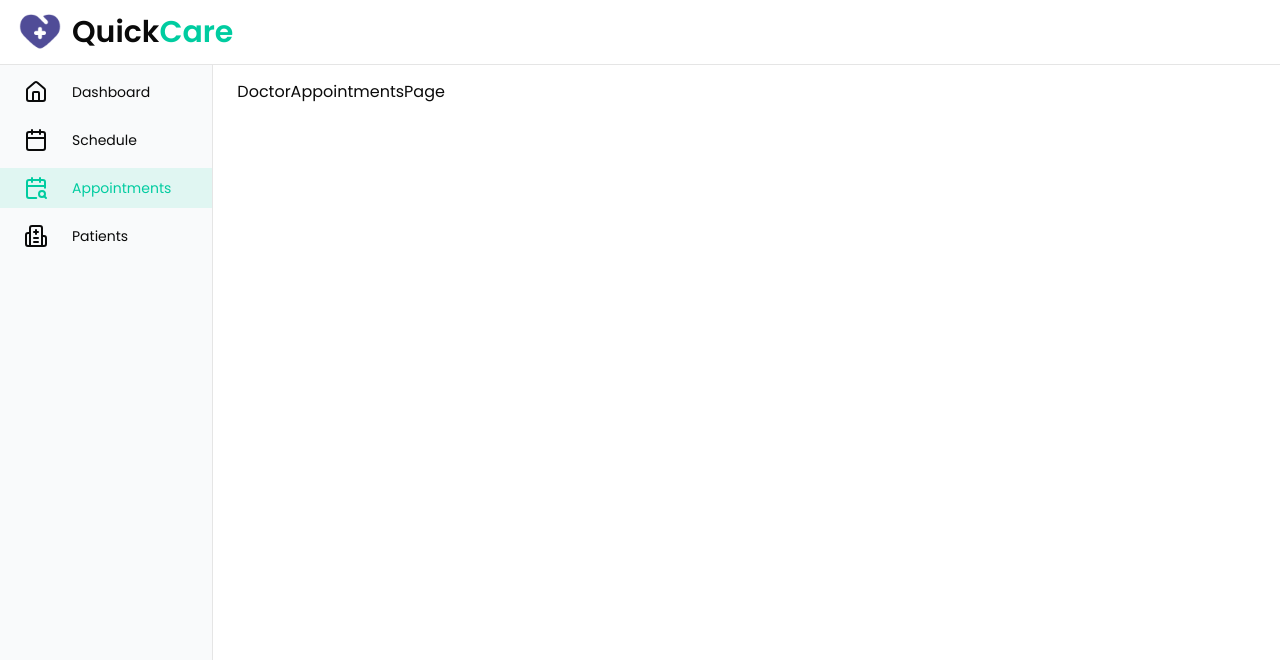
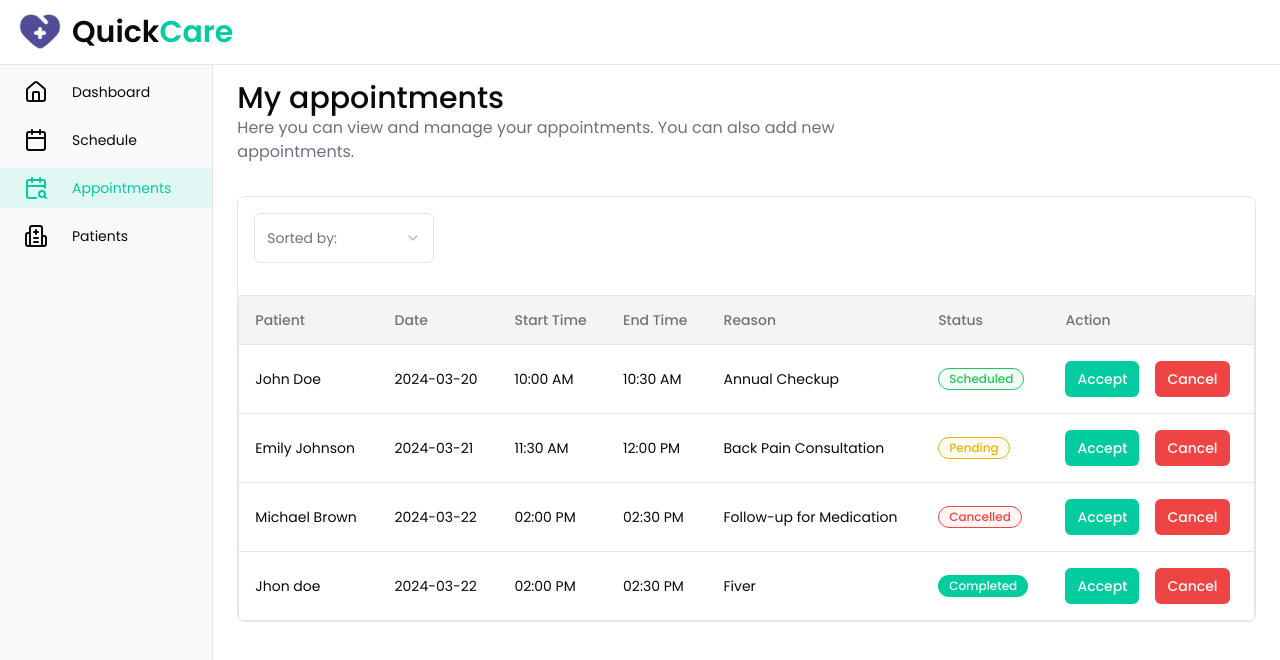
Before and after one commit to Sakibahmed2/quick-care-frontend, a Next.js app: page /dashboard/doctor/appointments in a window 1280 px wide. Shown: the top 660 px of the page. Built offline with nearby package versions, Linux system fonts and the light colour scheme.

Commit message:
Doctor dashboard design done exept patient

```diff
--- a/src/app/(withDashboard)/dashboard/admin/page.tsx
+++ b/src/app/(withDashboard)/dashboard/admin/page.tsx
@@ -20,22 +20,22 @@ import {
 const statistics = [
   {
     title: "Total doctors",
-    count: 10,
+    value: 10,
     icon: <BriefcaseMedical size={52} />,
   },
   {
     title: "Total appointments",
-    count: 10,
+    value: 10,
     icon: <CalendarDays size={52} />,
   },
   {
     title: "Total patients",
-    count: 10,
+    value: 10,
     icon: <Hospital size={52} />,
   },
   {
     title: "Total transactions",
-    count: "$1000",
+    value: "$1000",
     icon: <WalletCards size={52} />,
   },
 ];
--- a/src/app/(withDashboard)/dashboard/doctor/appointments/page.tsx
+++ b/src/app/(withDashboard)/dashboard/doctor/appointments/page.tsx
@@ -1,7 +1,148 @@
-import React from "react";
+"use client";
+
+import { Badge } from "@/components/UI/badge";
+/* eslint-disable @typescript-eslint/no-unused-vars */
+import { Button } from "@/components/UI/button";
+import {
+  Select,
+  SelectContent,
+  SelectGroup,
+  SelectItem,
+  SelectLabel,
+  SelectTrigger,
+  SelectValue,
+} from "@/components/UI/select";
+import {
+  Table,
+  TableBody,
+  TableCell,
+  TableHead,
+  TableHeader,
+  TableRow,
+} from "@/components/UI/table";
+
+export const appointmentData = [
+  {
+    id: "1",
+    patientName: "John Doe",
+    date: "2024-03-20", // YYYY-MM-DD format
+    startTime: "10:00 AM", // HH:MM AM/PM format
+    endTime: "10:30 AM", // HH:MM AM/PM format
+    status: "Scheduled",
+    reason: "Annual Checkup",
+  },
+  {
+    id: "2",
+    patientName: "Emily Johnson",
+    date: "2024-03-21",
+    startTime: "11:30 AM",
+    endTime: "12:00 PM",
+    status: "Pending",
+    reason: "Back Pain Consultation",
+  },
+  {
+    id: "3",
+    patientName: "Michael Brown",
+    date: "2024-03-22",
+    startTime: "02:00 PM",
+    endTime: "02:30 PM",
+    status: "Cancelled",
+    reason: "Follow-up for Medication",
+  },
+  {
+    id: "3",
+    patientName: " Jhon doe",
+    date: "2024-03-22",
+    startTime: "02:00 PM",
+    endTime: "02:30 PM",
+    status: "Completed",
+    reason: "Fiver",
+  },
+];
 
 const DoctorAppointmentsPage = () => {
-  return <div>DoctorAppointmentsPage</div>;
+  return (
+    <div>
+      <div className="flex justify-between items-center">
+        <div>
+          <h1 className="text-3xl font-medium">My appointments </h1>
+          <p className="text-gray-500 w-10/12 ">
+            Here you can view and manage your appointments. You can also add new
+            appointments.{" "}
+          </p>
+        </div>
+      </div>
+
+      <div className="border mt-8 rounded-lg">
+        <div className="flex justify-between items-center mb-4 p-4">
+          <Select>
+            <SelectTrigger className="w-[180px] py-6">
+              <SelectValue placeholder={`Sorted by: `} />
+            </SelectTrigger>
+            <SelectContent>
+              <SelectGroup>
+                <SelectLabel>Sort by</SelectLabel>
+
+                <SelectItem value="createdAt">Newest</SelectItem>
+                <SelectItem value="-createdAt">Oldest</SelectItem>
+              </SelectGroup>
+            </SelectContent>
+          </Select>
+        </div>
+
+        <Table>
+          <TableHeader className="rounded-md">
+            <TableRow className="overflow-hidden rounded-md">
+              <TableHead>Patient</TableHead>
+              <TableHead>Date</TableHead>
+              <TableHead>Start Time</TableHead>
+              <TableHead>End Time</TableHead>
+              <TableHead>Reason</TableHead>
+              <TableHead>Status</TableHead>
+              <TableHead>Action</TableHead>
+            </TableRow>
+          </TableHeader>
+          <TableBody>
+            {appointmentData.map((item, idx) => (
+              <TableRow key={idx}>
+                <TableCell>{item.patientName}</TableCell>
+                <TableCell>{item.date}</TableCell>
+                <TableCell>{item.startTime}</TableCell>
+                <TableCell>{item.endTime}</TableCell>
+                <TableCell>{item.reason ? item.reason : "N/A"}</TableCell>
+
+                <TableCell>
+                  <Badge
+                    variant={
+                      item.status === "Scheduled"
+                        ? "success"
+                        : item.status === "Pending"
+                        ? "warning"
+                        : item.status === "Cancelled"
+                        ? "danger"
+                        : "default"
+                    }
+                  >
+                    {item.status}
+                  </Badge>
+                </TableCell>
+                <TableCell>
+                  <div className="flex items-center space-x-4">
+                    <Button variant={"default"} size={"sm"}>
+                      Accept
+                    </Button>
+                    <Button variant={"destructive"} size={"sm"}>
+                      Cancel
+                    </Button>
+                  </div>
+                </TableCell>
+              </TableRow>
+            ))}
+          </TableBody>
+        </Table>
+      </div>
+    </div>
+  );
 };
 
 export default DoctorAppointmentsPage;
--- a/src/app/(withDashboard)/dashboard/doctor/page.tsx
+++ b/src/app/(withDashboard)/dashboard/doctor/page.tsx
@@ -1,7 +1,106 @@
-import React from "react";
+import { Badge } from "@/components/UI/badge";
+import StatisticsCard from "@/components/UI/StatisticsCard";
+import {
+  Table,
+  TableBody,
+  TableCell,
+  TableHead,
+  TableHeader,
+  TableRow,
+} from "@/components/UI/table";
+import { Calendar, Hospital, Receipt } from "lucide-react";
+
+const statistics = [
+  {
+    title: "Patients",
+    value: 100,
+    icon: <Hospital />,
+  },
+  {
+    title: "Appointments",
+    value: 100,
+    icon: <Calendar />,
+  },
+  {
+    title: "Earnings",
+    value: 100,
+    icon: <Receipt />,
+  },
+];
+
+const appointmentsData = [
+  {
+    id: "1",
+    patientName: "John Doe",
+    date: "2024-03-20",
+    time: "10:00 AM",
+    status: "Scheduled",
+  },
+  {
+    id: "2",
+    patientName: "Emily Johnson",
+    date: "2024-03-21",
+    time: "11:30 AM",
+    status: "Pending",
+  },
+  {
+    id: "3",
+    patientName: "Michael Brown",
+    date: "2024-03-22",
+    time: "02:00 PM",
+    status: "Cancelled",
+  },
+];
 
 const DoctorDashboard = () => {
-  return <div>DoctorDashboard</div>;
+  return (
+    <div>
+      <div className="grid grid-cols-3 gap-4">
+        {statistics.map((item, idx) => (
+          <StatisticsCard key={idx} item={item} />
+        ))}
+      </div>
+
+      <div className="mt-8">
+        <div>
+          <h2 className="text-xl font-medium mb-2">Recent appointments</h2>
+        </div>
+
+        <Table>
+          <TableHeader className="rounded-md">
+            <TableRow className="overflow-hidden rounded-md">
+              <TableHead>Patient</TableHead>
+              <TableHead>Date</TableHead>
+              <TableHead>Time</TableHead>
+              <TableHead>Status</TableHead>
+            </TableRow>
+          </TableHeader>
+          <TableBody>
+            {appointmentsData.map((item, idx) => (
+              <TableRow key={idx}>
+                <TableCell>{item.patientName}</TableCell>
+                <TableCell>{item.date}</TableCell>
+                <TableCell>{item.time}</TableCell>
+                <TableCell className="">
+                  <Badge
+                    variant={
+                      item.status === "Scheduled"
+                        ? "success"
+                        : item.status === "Pending"
+                        ? "warning"
+                        : "danger"
+                    }
+                  >
+                    {item.status}
+                  </Badge>
+                </TableCell>
+              </TableRow>
+            ))}
+          </TableBody>
+        </Table>
+      </div>
+    </div>
+  );
 };
 
 export default DoctorDashboard;
--- a/src/app/(withDashboard)/dashboard/doctor/schedules/page.tsx
+++ b/src/app/(withDashboard)/dashboard/doctor/schedules/page.tsx
@@ -1,7 +1,132 @@
-import React from "react";
+"use client";
+
+import { Badge } from "@/components/UI/badge";
+/* eslint-disable @typescript-eslint/no-unused-vars */
+import { Button } from "@/components/UI/button";
+import { Input } from "@/components/UI/input";
+import {
+  Select,
+  SelectContent,
+  SelectGroup,
+  SelectItem,
+  SelectLabel,
+  SelectTrigger,
+  SelectValue,
+} from "@/components/UI/select";
+import {
+  Table,
+  TableBody,
+  TableCell,
+  TableHead,
+  TableHeader,
+  TableRow,
+} from "@/components/UI/table";
+import { Search, SquarePlus } from "lucide-react";
+import { useState } from "react";
+
+const doctorSchedules = [
+  {
+    id: "1",
+    date: "2024-03-20",
+    startTime: "09:00 AM",
+    endTime: "09:30 AM",
+    status: "Available",
+  },
+  {
+    id: "2",
+    date: "2024-03-20",
+    startTime: "09:30 AM",
+    endTime: "10:00 AM",
+    status: "Booked",
+  },
+  {
+    id: "3",
+    date: "2024-03-20",
+    startTime: "10:00 AM",
+    endTime: "10:30 AM",
+    status: "Available",
+  },
+];
 
 const DoctorSchedulesPage = () => {
-  return <div>DoctorSchedulesPage</div>;
+  const [searchParam, setSearchParam] = useState("");
+
+  return (
+    <div>
+      <div className="flex justify-between items-center">
+        <div>
+          <h1 className="text-3xl font-medium">My schedules </h1>
+          <p className="text-gray-500 w-10/12 ">
+            Here you can view and manage your schedules. You can also add new
+            schedules.{" "}
+          </p>
+        </div>
+
+        <Button size={"lg"}>
+          <SquarePlus size={24} />
+          Add schedules{" "}
+        </Button>
+      </div>
+
+      <div className="border mt-8 rounded-lg">
+        <div className="flex justify-between items-center mb-4 p-4">
+          <Select>
+            <SelectTrigger className="w-[180px] py-6">
+              <SelectValue placeholder={`Sorted by: `} />
+            </SelectTrigger>
+            <SelectContent>
+              <SelectGroup>
+                <SelectLabel>Sort by</SelectLabel>
+
+                <SelectItem value="createdAt">Newest</SelectItem>
+                <SelectItem value="-createdAt">Oldest</SelectItem>
+              </SelectGroup>
+            </SelectContent>
+          </Select>
+        </div>
+
+        <Table>
+          <TableHeader className="rounded-md">
+            <TableRow className="overflow-hidden rounded-md">
+              <TableHead>Date</TableHead>
+              <TableHead>Start Time</TableHead>
+              <TableHead>End Time</TableHead>
+              <TableHead>Status</TableHead>
+              <TableHead>Action</TableHead>
+            </TableRow>
+          </TableHeader>
+          <TableBody>
+            {doctorSchedules.map((item, idx) => (
+              <TableRow key={idx}>
+                <TableCell>{item.date}</TableCell>
+                <TableCell>{item.startTime}</TableCell>
+                <TableCell>{item.endTime}</TableCell>
+                <TableCell>
+                  <Badge
+                    variant={
+                      item.status === "Available" ? "success" : "default"
+                    }
+                  >
+                    {item.status}
+                  </Badge>
+                </TableCell>
+                <TableCell>
+                  <div className="flex items-center space-x-4">
+                    <Button variant={"outline"} size={"sm"}>
+                      Edit
+                    </Button>
+                    <Button variant={"destructive"} size={"sm"}>
+                      Delete
+                    </Button>
+                  </div>
+                </TableCell>
+              </TableRow>
+            ))}
+          </TableBody>
+        </Table>
+      </div>
+    </div>
+  );
 };
 
 export default DoctorSchedulesPage;
--- a/src/components/UI/StatisticsCard.tsx
+++ b/src/components/UI/StatisticsCard.tsx
@@ -2,13 +2,13 @@
 import React from "react";
 
 const StatisticsCard = ({ item }: { item: any }) => {
-  const { title, count, icon } = item || {};
+  const { title, value, icon } = item || {};
 
   return (
     <div className="flex items-center gap-4 p-4 bg-gray-50 border rounded-md">
       <div className="text-primary bg-primary/10 p-2 rounded-lg">{icon}</div>
       <div>
-        <p className="text-2xl font-medium">{count}</p>
+        <p className="text-2xl font-medium">{value}</p>
         <p className="text-gray-600">{title}</p>
       </div>
     </div>
```
